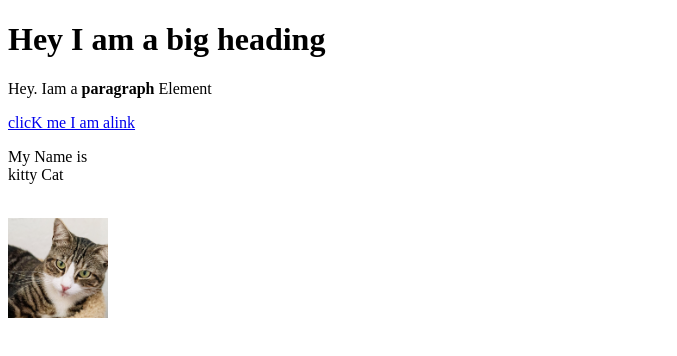
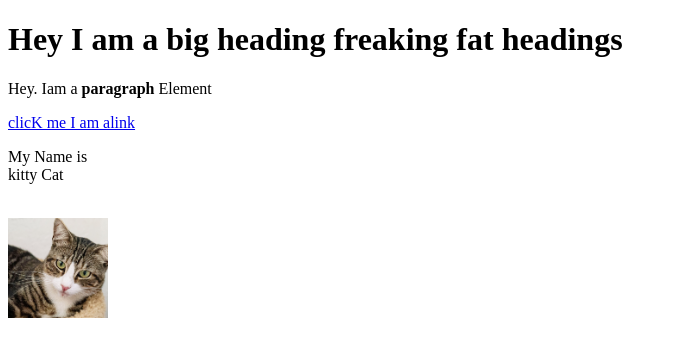
Before and after one commit to sreekanthswaminathan/Trial-Webpage, a plain HTML site: page test.html in a window 1280 px wide. Shown: the whole page, without its empty margins (0-677 px from the left). Drawn offline with Linux system fonts and the light colour scheme.

Commit message:
text change

```diff
--- a/test.html
+++ b/test.html
@@ -4,7 +4,7 @@
     <title> Hola sexy</title>
 </head>
 <body>
-    <h1> Hey I am a big heading </h1>
+    <h1> Hey I am a big heading freaking fat headings</h1>
     <p>Hey. Iam a <b>paragraph</b> Element</p>
     <a href="https://google.com" target="_blank" title="Lets go to new tab" > clicK me I am alink</a>
     <p>My Name is<br>
```
